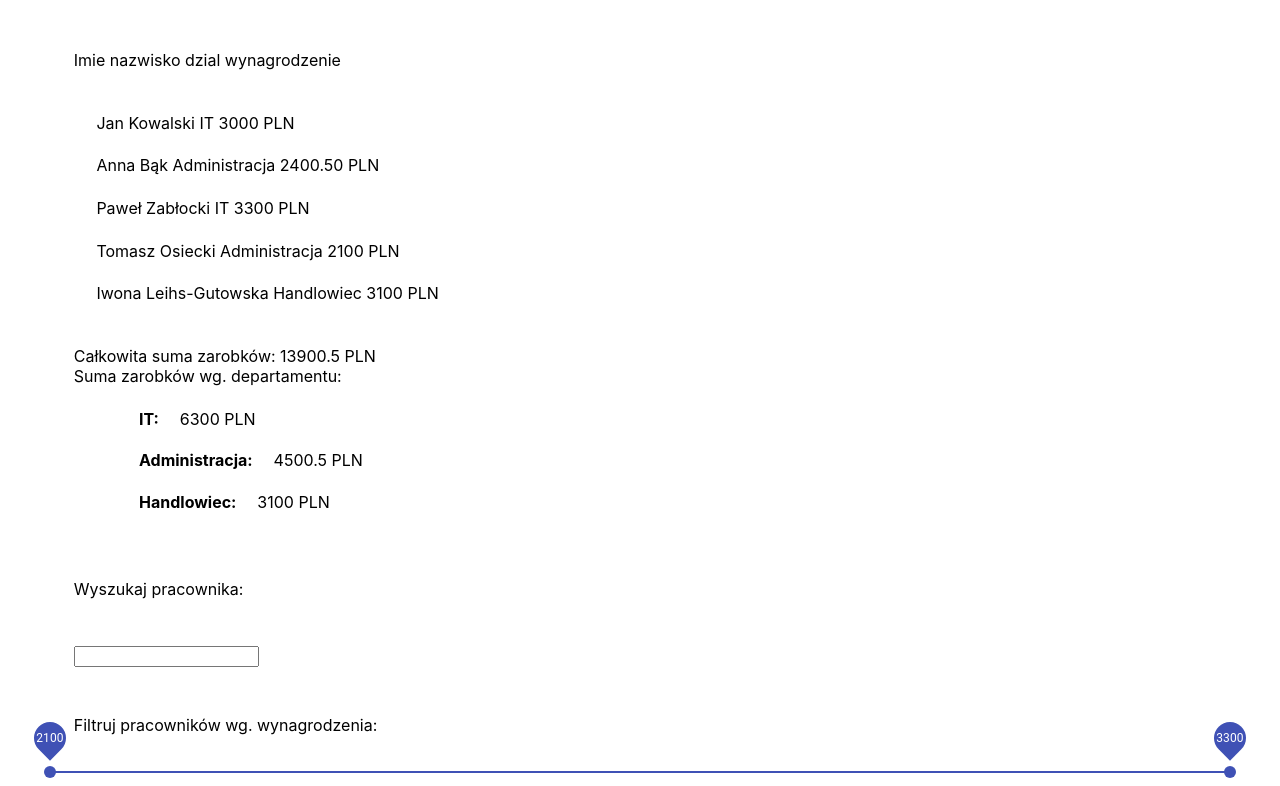
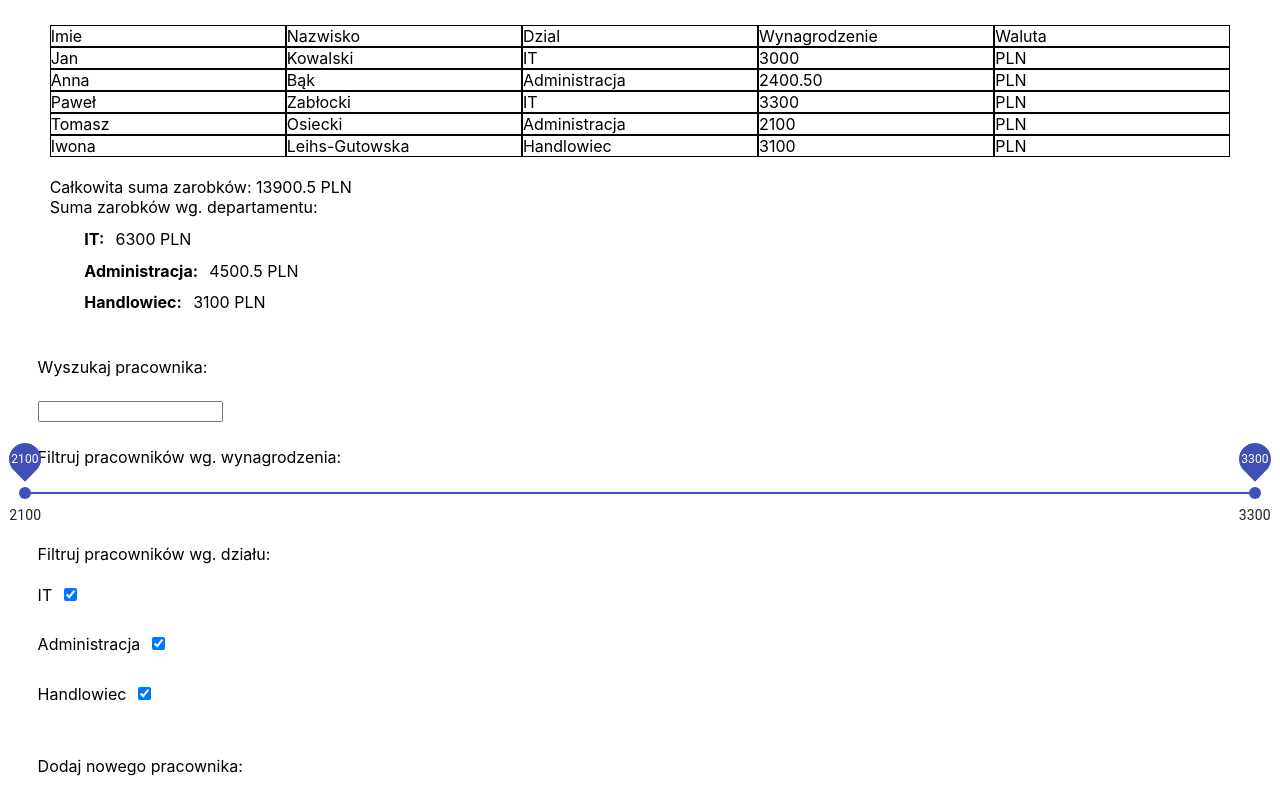
Before and after one commit to KarolakJakub/workers-table-ex, a React (Create React App) app in the folder ansta/: page / in a window 1280 px wide. Shown: the top 786 px of the page. Built offline with nearby package versions, Linux system fonts and the light colour scheme.

Commit message:
adding table styling and fixing the slider when adding new worker

```diff
--- a/ansta/src/App.css
+++ b/ansta/src/App.css
@@ -1,6 +1,22 @@
 *{
-  margin: 2%
+  margin: 1%
 }
+
 span{
   margin: 0%
 }
+
+.workersTable, .workersHeader{
+  margin: 0;
+  display: grid;
+  grid-template-columns: repeat(5, 1fr);
+  word-wrap: break-word;
+}
+
+.workersTable>div, .workersHeader>div{
+  margin: 0;
+  border: 1px solid black;
+  word-wrap: break-word;
+  word-break: break-all;
+
+}
--- a/ansta/src/App.js
+++ b/ansta/src/App.js
@@ -14,6 +14,10 @@ function App() {
   const [nameFilter, setNameFilter] = useState('')
   const [minMaxPay, setMinMaxPay] = useState(getMinMaxPayValue(workers))
   const [depFilter, setDepFilter] = useState({})
+
+  useEffect(() =>
+    setMinMaxPay(getMinMaxPayValue(workers))
+    , [workers])
 
 
   function getMinMaxPayValue(workers) {
@@ -47,7 +51,7 @@ function App() {
 
   }
 
-  function handleDepFilterChange(depList){
+  function handleDepFilterChange(depList) {
 
     setDepFilter(depList)
 
@@ -57,6 +61,7 @@ function App() {
 
     setWorkers([...workers, newWorker])
 
+
   }
 
   function filterWorkers() {
@@ -64,8 +69,8 @@ function App() {
     return workers.filter(worker => {
 
       return (((worker['imie'] + ' ' + worker['nazwisko'])).toLocaleLowerCase().includes(nameFilter)
-       && worker['wynagrodzenieKwota'] >= minMaxPay[0] && worker['wynagrodzenieKwota'] <= minMaxPay[1]
-       && depFilter[worker['dzial']] === true)
+        && worker['wynagrodzenieKwota'] >= minMaxPay[0] && worker['wynagrodzenieKwota'] <= minMaxPay[1]
+        && depFilter[worker['dzial']] === true)
 
     })
   }
@@ -99,12 +104,12 @@ function App() {
     <br></br>
     <p>Filtruj pracowników wg. działu:</p>
     <DepartmentsFilter
-    workers={workers}
-    onDepFilterChange={handleDepFilterChange}
+      workers={workers}
+      onDepFilterChange={handleDepFilterChange}
     ></DepartmentsFilter><br></br>
     <div>Dodaj nowego pracownika:</div>
     <AddWorkerForm
-    onFormSubmit={handleFormSubmit}
+      onFormSubmit={handleFormSubmit}
     ></AddWorkerForm>
   </>
   );
--- a/ansta/src/components/Worker.js
+++ b/ansta/src/components/Worker.js
@@ -6,7 +6,11 @@ export default function Worker(props) {
 
 
     return (<>
-        <div>{props.worker['imie']+' '+props.worker['nazwisko']+' '+props.worker['dzial']+' '+props.worker['wynagrodzenieKwota'] + ' ' + props.worker['wynagrodzenieWaluta']}</div>
+        <div>{props.worker['imie']}</div>
+        <div>{props.worker['nazwisko']}</div>
+        <div>{props.worker['dzial']}</div>
+        <div>{props.worker['wynagrodzenieKwota']}</div>
+        <div>{props.worker['wynagrodzenieWaluta']}</div>
 
     </>
     )
--- a/ansta/src/components/WorkersTable.js
+++ b/ansta/src/components/WorkersTable.js
@@ -8,17 +8,23 @@ export default function WorkersTable(props) {
     const { workers } = props
 
 
-    return (<>Imie  nazwisko  dzial wynagrodzenie<br></br><br></br>
+    return (<div><div className="workersHeader"><div>Imie</div>
+        <div>Nazwisko</div>
+        <div>Dzial </div>
+        <div>Wynagrodzenie</div>
+        <div>Waluta</div></div>
+
         {workers.map((worker, index) => {
 
-        return <Worker
-            worker={worker}
-            key={index}
-        ></Worker>
-    })
+            return <div className='workersTable'><div>{worker['imie']}</div>
+                <div>{worker['nazwisko']}</div>
+                <div>{worker['dzial']}</div>
+                <div>{worker['wynagrodzenieKwota']}</div>
+                <div>{worker['wynagrodzenieWaluta']}</div></div>
+        })
         }
         <TotalPay workers={workers}></TotalPay>
         <PayByDepartment workers={workers}></PayByDepartment>
-    </>
+    </div>
     )
 }
```
